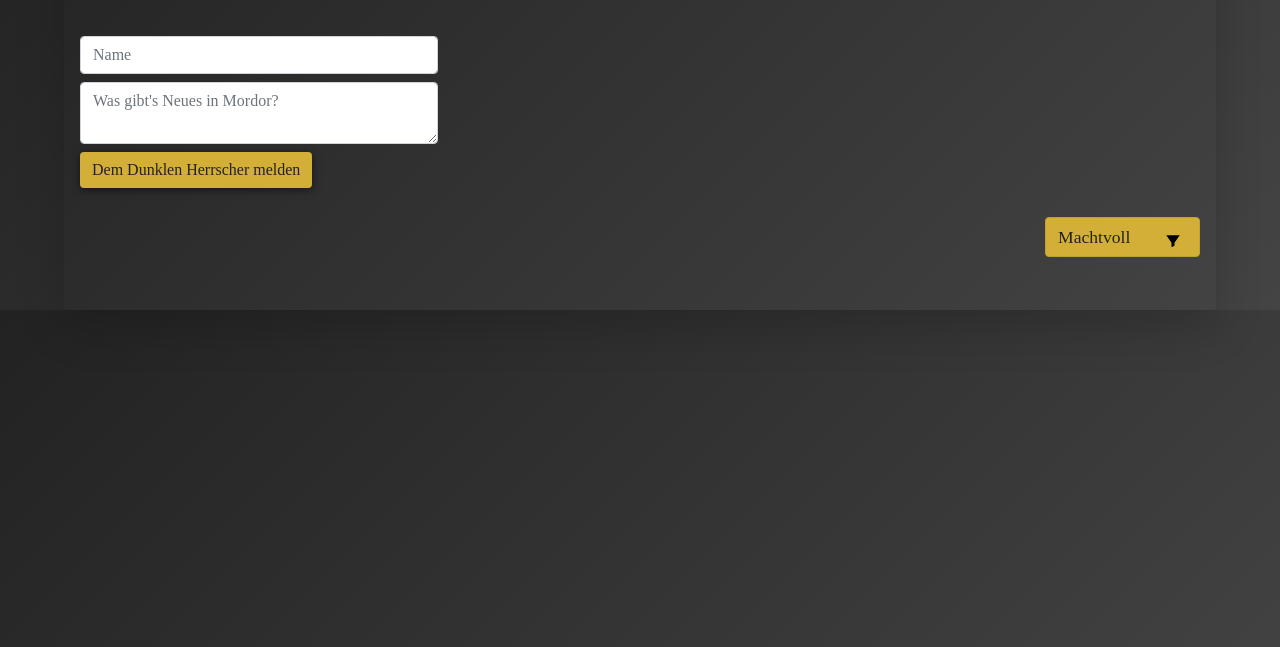
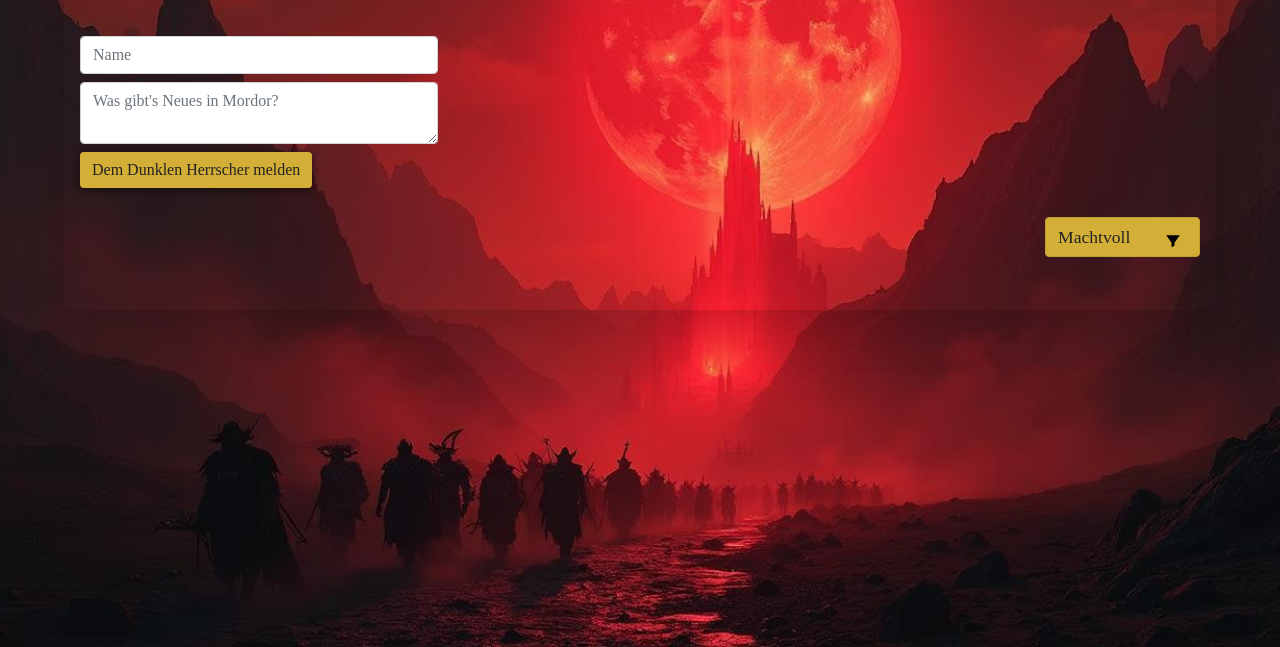
Before and after one commit to nickfh27/LotT_Cursor, a website: page index.html in a window 1280 px wide. Shown: the part 153-800 px from the top of the page. Drawn offline with nearby package versions, Linux system fonts and the light colour scheme; no server answers; a web font is replaced by a local one.

Commit message:
bild eingebaut und funktioniert

```diff
--- a/styles.css
+++ b/styles.css
@@ -12,7 +12,8 @@
 
 /* Grundlayout */
 body {
-  background: linear-gradient(135deg, var(--dark) 0%, #444 100%);
+  background: url('philipsmordor.png') no-repeat center center fixed;
+  background-size: cover;
   color: var(--beige);
   font-family: var(--font-main);
   margin: 0;
```
Also changed, not shown: philipsmordor.png (added).
